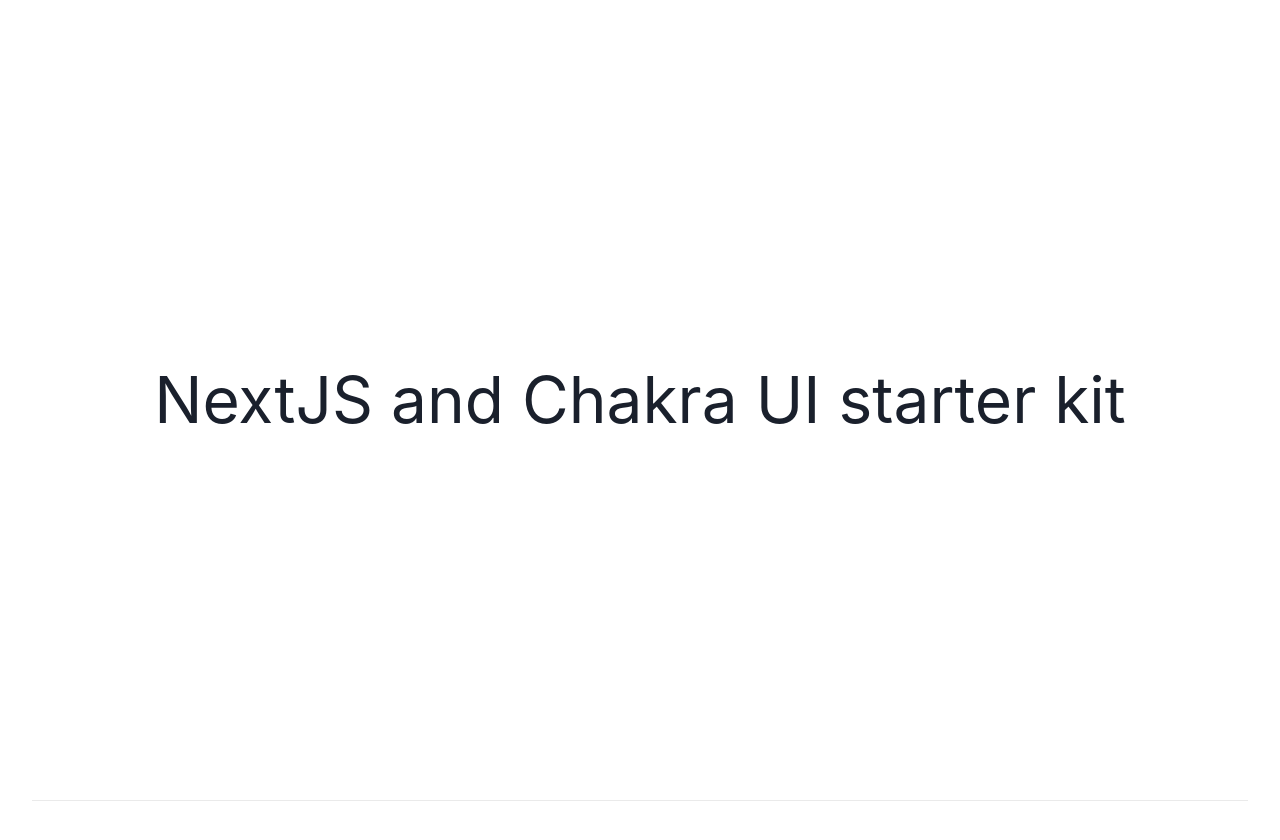
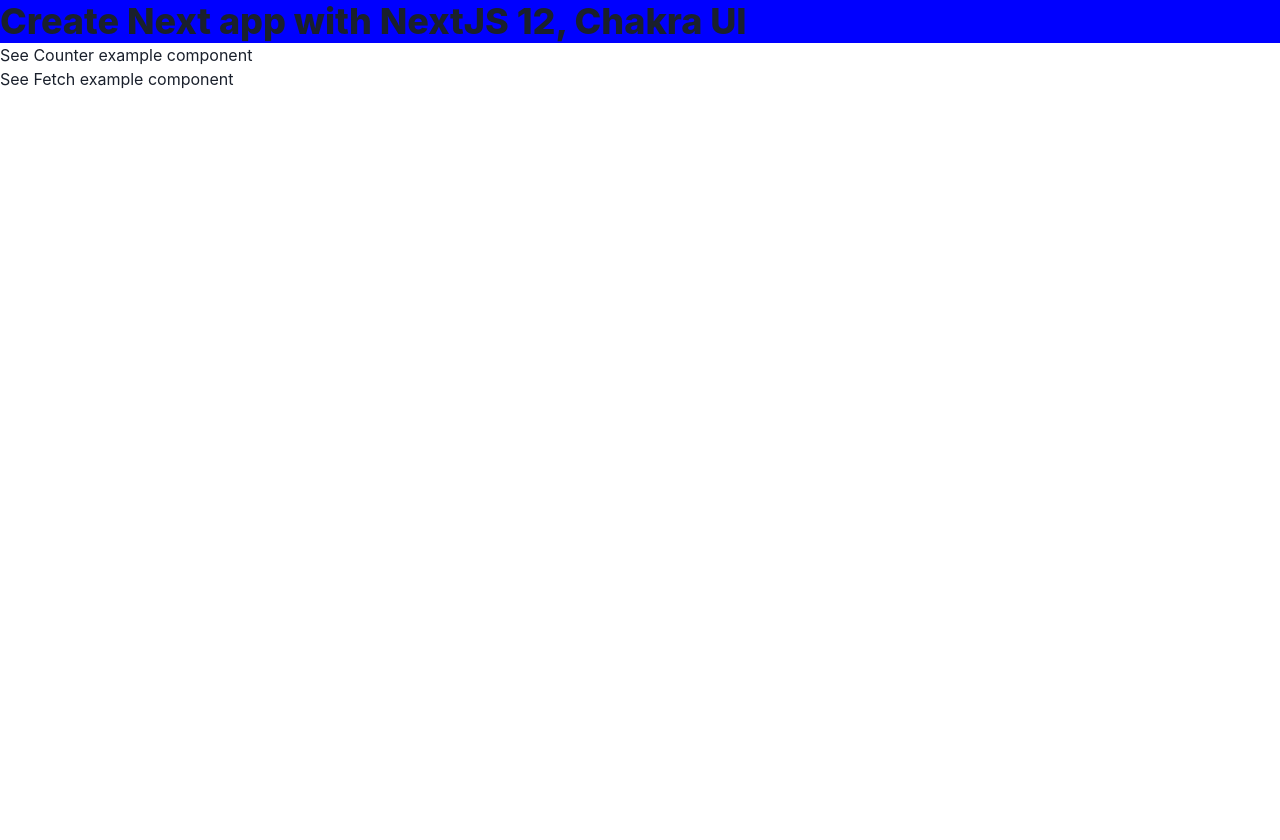
Before and after one commit to thisdot/starter.dev, a Next.js app in the folder starters/next-routing-chakra-ui/: page / in a window 1280 px wide. Shown: the top 840 px of the page. After the commit the page ends 800 px from the top, so only its background shows below. Built offline with nearby package versions, Linux system fonts and the light colour scheme.

Commit message:
feat: adding fetch example

```diff
--- a/starters/next-routing-chakra-ui/pages/index.tsx
+++ /dev/null
@@ -1,23 +0,0 @@
-import type { NextPage } from 'next';
-import Head from 'next/head';
-import styles from '../styles/Home.module.css';
-
-const Home: NextPage = () => {
-  return (
-    <div className={styles.container}>
-      <Head>
-        <title>NextJS and Chakra UI starter kit</title>
-        <meta name="description" content="This is a starter kit for NextJS and Chakra UI" />
-        <link rel="icon" href="/favicon.ico" />
-      </Head>
-
-      <main className={styles.main}>
-        <h1 className={styles.title}>NextJS and Chakra UI starter kit</h1>
-      </main>
-
-      <footer className={styles.footer}></footer>
-    </div>
-  );
-};
-
-export default Home;
--- a/starters/next-routing-chakra-ui/pages/_app.tsx
+++ b/starters/next-routing-chakra-ui/src/pages/_app.tsx
@@ -1,4 +1,3 @@
-import '../styles/globals.css';
 import type { AppProps } from 'next/app';
 import { ChakraProvider } from '@chakra-ui/react';
 import { extendTheme } from '@chakra-ui/react';
--- /dev/null
+++ b/starters/next-routing-chakra-ui/src/pages/index.tsx
@@ -0,0 +1,29 @@
+import type { NextPage } from 'next';
+import Head from 'next/head';
+import Link from 'next/link';
+import { Heading } from '@chakra-ui/react';
+const Home: NextPage = () => {
+  return (
+    <div>
+      <Head>
+        <title>NextJS 12 and Chakra UI starter kit</title>
+        <meta name="description" content="This is a starter kit for NextJS 12 and Chakra UI" />
+        <link rel="icon" href="/favicon.ico" />
+      </Head>
+
+      <header className="">
+        <Heading bg="blue">Create Next app with NextJS 12, Chakra UI</Heading>
+        <ul>
+          <li className="">
+            <Link href="/counter-example">See Counter example component</Link>
+          </li>
+          <li className="">
+            <Link href="/fetch-example">See Fetch example component</Link>
+          </li>
+        </ul>
+      </header>
+    </div>
+  );
+};
+
+export default Home;
```
Also changed, not shown: starters/next-routing-chakra-ui/src/components/greeting/index.tsx (added, +37 -0 lines), starters/next-routing-chakra-ui/src/pages/fetch-example/index.tsx (added, +17 -0 lines), starters/next-routing-chakra-ui/src/pages/api/hello.ts (renamed from starters/next-routing-chakra-ui/pages/api/hello.ts).
